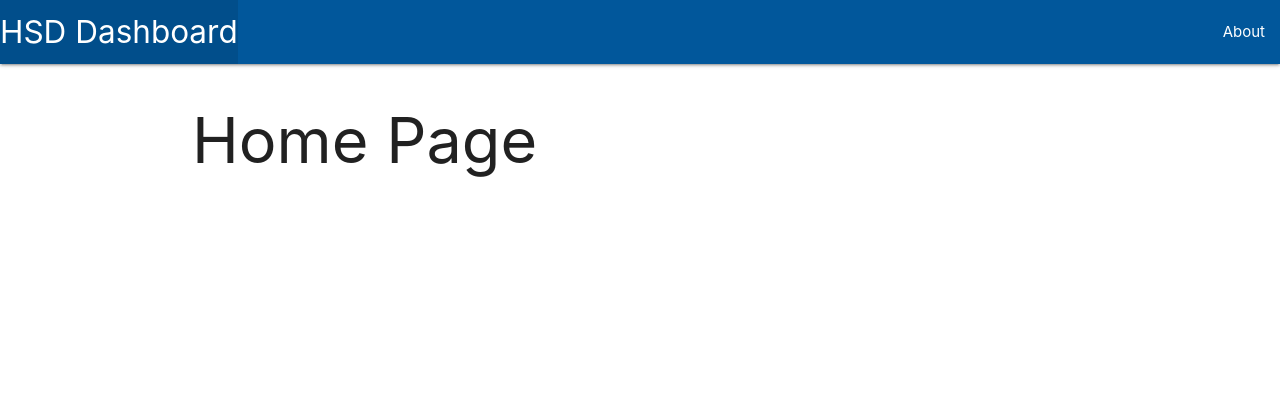
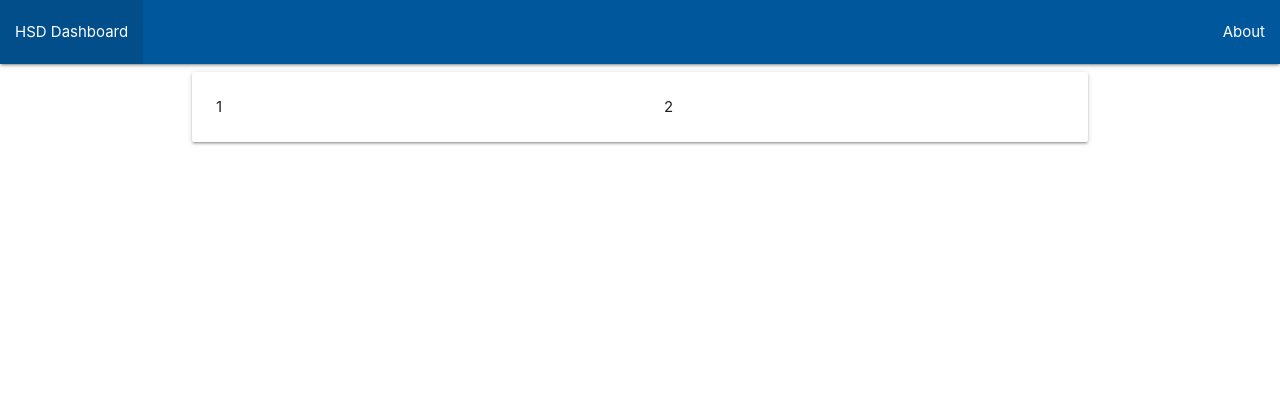
Before and after one commit to ibutaibeh/HSD_Dashboard, a Django app: page / in a window 1280 px wide. Shown: the top 420 px of the page. Run offline with Django 5.2, Linux system fonts and the light colour scheme.

Commit message:
setup project

```diff
--- a/HSD_Dashboard/main_app/templates/base.html
+++ b/HSD_Dashboard/main_app/templates/base.html
@@ -14,7 +14,7 @@
         <nav>
             <div class="nav-wrapper light-blue darken-4 ">
                 <ul>
-                    <li><a href="#" class="left brand-logo">HSD Dashboard</a></li>
+                    <li><a href="#" class="left">HSD Dashboard</a></li>
                 </ul>
                 <ul class="right">
                     <li><a href="#">About</a></li>
--- a/HSD_Dashboard/main_app/templates/home.html
+++ b/HSD_Dashboard/main_app/templates/home.html
@@ -1,6 +1,9 @@
 {% extends 'base.html'%}
 {%block content%}
+<div class="card" style="display: flex; flex-direction: row;">
+<div class="card-content" style="width: 100%; border: 1px;">1</div>
+<div class="card-content" style="width: 100%; border: 1px;">2</div>
+</div>
 
-<h1>Home Page</h1>
 
 {% endblock %}
```
